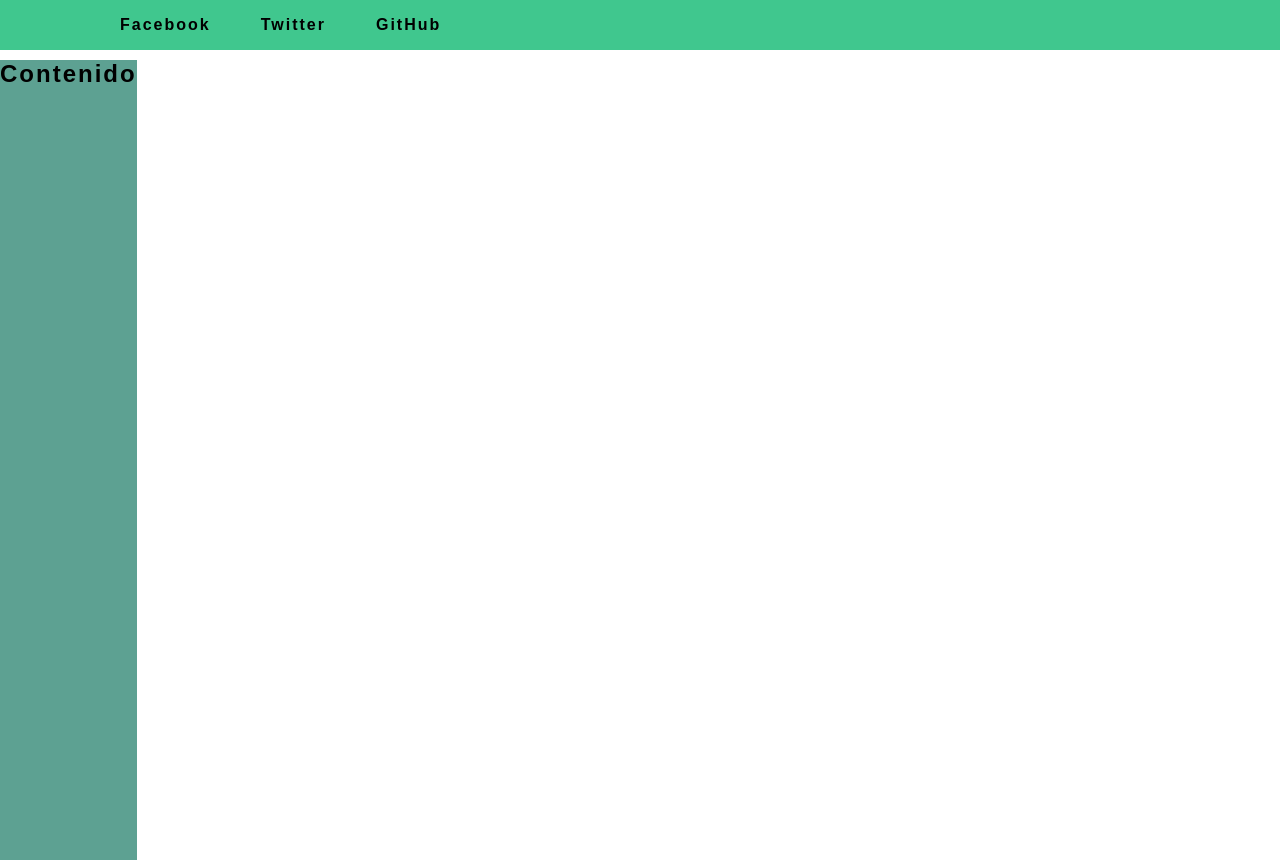
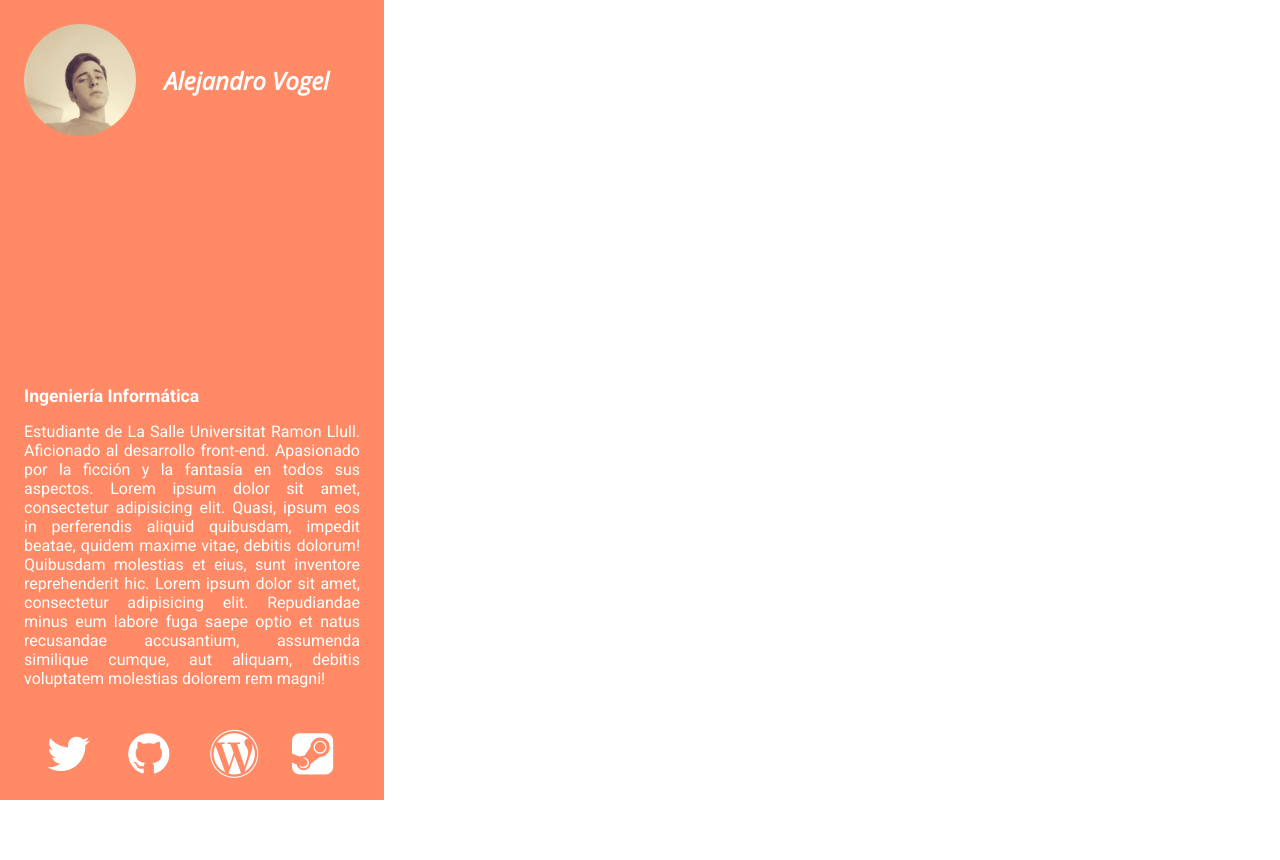
Before and after one commit to Stunny/stunny.github.io, a plain HTML site: page index.html in a window 1280 px wide. After the commit the page ends 800 px from the top, so only its background shows below. Drawn offline with nearby package versions, Linux system fonts and the light colour scheme.

Commit message:
Vuelta a empezar

```diff
--- /dev/null
+++ b/css/stylesheet.css
@@ -0,0 +1,112 @@
+/*General*/
+*{
+  box-sizing: border-box;
+}
+body{
+  background-color: white;
+  font-family: 'Roboto', sans-serif;
+  margin: 0;
+}
+a{
+  text-decoration: none;
+}
+div{
+  display: block;
+}
+a:visited{
+  text-decoration: none;
+}
+/* Barra lateral */
+.lateral{
+  background-color: #ff8a65;
+  bottom: 0;
+  padding: 1.5em;
+  position: fixed;
+  top: 0;
+  width: 30%;
+}
+
+/*Perfil*/
+.perfil__circulo{
+  margin: 0;
+  border-radius: 50%;
+  height: 7em;
+  overflow: hidden;
+  width: 7em;
+}
+.perfil__fotografia{
+  width: 100%;
+}
+.perfil__nombre{
+  color: white;
+  font-family: 'Open Sans', 'Roboto', sans-serif;
+  font-size: 1.5em;
+  margin-left: 1em;
+  width: auto;
+}
+.perfil__nombre:hover{
+  color: #ef5350;
+  transition: .45s;
+}
+.perfil__nombre, .perfil__circulo{
+  display:inline-block;
+  vertical-align: middle;
+}
+
+/*Informacion*/
+.informacion{
+  color: white;
+  display: block;
+  margin-right: 1.5em;
+  position: absolute;
+  bottom: 1em;
+  text-align: justify;
+}
+.informacion__wrapper{
+  height: 100%;
+  width: 100%;
+}
+.informacion__titulo{
+  font-size: 1.1em;
+}
+
+/*Redes Sociales*/
+.informacion__redes{
+  padding: 0;
+}
+.redes__wrapper{
+  height: 3em;
+  width: 100%;
+  margin-bottom: 2em;
+}
+.red{
+  display: inline-block;
+  font-size: 3em;
+}
+.red__link__wrapper{
+  height: 1em;
+  margin: 15px;
+  padding: .15em;
+  width: 1em;
+}
+.red__link i{
+  color: white;
+}
+.red__link i:hover{
+  color: #ef5350;
+  font-size: 1.1em;
+  transition: .2s;
+}
+.red__link{
+  color: white;
+}
+.red__link:visited{
+  color: white;
+}
+
+/*Contenido de la pagina*/
+.contenido{
+  padding: 1em;
+  right: 0;
+  width: 70%;
+}
--- a/index.html
+++ b/index.html
@@ -1,27 +1,59 @@
-<!doctype html>
-<html>
+<!DOCTYPE html>
+<html lang="en">
+
   <head>
     <meta charset="utf-8">
-    <link href="stylesheet.css" rel="stylesheet" type="text/css">
-    <title>Stunny</title>
+    <!--CSS External Libraries-->
+    <link rel="stylesheet" href="css/stylesheet.css" type="text/css">
+    <link rel="stylesheet" href="css/vendor/normalize.css">
+
+    <link href="https://maxcdn.bootstrapcdn.com/font-awesome/4.6.2/css/font-awesome.min.css" rel="stylesheet" integrity="sha384-aNUYGqSUL9wG/vP7+cWZ5QOM4gsQou3sBfWRr/8S3R1Lv0rysEmnwsRKMbhiQX/O" crossorigin="anonymous">
+    <link href='https://fonts.googleapis.com/css?family=Roboto:400,700&subset=latin,latin-ext' rel='stylesheet' type='text/css'>
+    <link href='https://fonts.googleapis.com/css?family=Open+Sans:400italic' rel='stylesheet' type='text/css'>
+
+    <title>Alejandro Vogel</title>
   </head>
 
   <body>
-    <div>
-      <nav class="navegacion">
-        <ul id="elementos_nav">
-          <li>Facebook</li>
-          <li>Twitter</li>
-          <li>GitHub</li>
+    <section class="lateral">
+      <div class="perfil">
+        <figure class="perfil__circulo">
+          <img src="img/perfil.jpg" alt="" class="perfil__fotografia">
+        </figure>
+        <h1 class="perfil__nombre">Alejandro Vogel</h1>
+      </div>
+
+      <div class="informacion">
+      <div class="informacion__wrapper">
+        <h2 class="informacion__titulo">Ingeniería Informática</h2>
+        <p class="informacion__descripcion">Estudiante de La Salle Universitat Ramon Llull. Aficionado al desarrollo front-end. Apasionado por la ficción y la fantasía en todos sus aspectos. Lorem ipsum dolor sit amet, consectetur adipisicing elit. Quasi, ipsum eos in perferendis aliquid quibusdam, impedit beatae, quidem maxime vitae, debitis dolorum! Quibusdam molestias et eius, sunt inventore reprehenderit hic.
+          Lorem ipsum dolor sit amet, consectetur adipisicing elit. Repudiandae minus eum labore fuga saepe optio et natus recusandae accusantium, assumenda similique cumque, aut aliquam, debitis voluptatem molestias dolorem rem magni!</p>
+      </div>
+      <div class="redes__wrapper">
+        <ul class="informacion__redes">
+          <li class="red"><a href="http://www.twitter.com/funnystunny" class="red__link" target="_blank">
+            <div class="red__link__wrapper"><i class="fa fa-twitter"></i></div>
+          </a></li>
+          <li class="red"><a href="http://www.github.com/stunny" class="red__link" target="_blank">
+
+            <div class="red__link__wrapper"><i class="fa fa-github"></i></div>
+
+          </a></li>
+          <li class="red"><a href="http://funnystunny.wordpress.com" class="red__link" target="_blank">
+            <div class="red__link__wrapper"><i class="fa fa-wordpress"></i></div>
+          </a></li>
+          <li class="red"><a href="http://steamcommunity.com/id/funnystunny/" class="red__link" target="_blank">
+            <div class="red__link__wrapper"><i class="fa fa-steam-square"></i></div>
+          </a></li>
         </ul>
-      </nav>
-    </div>
-    <div id="contenido">
-      <section class="contenido_ppal">
-        <header>
-          <h1>Contenido</h1>
-        </header>
-      </section>
-    </div>
+      </div>
+      </div>
+    </section>
+
+    <section class="contenido">
+      <div class="contenido__row">
+
+      </div>
+    </section>
   </body>
 </html>
--- a/prestylesheet.css
+++ /dev/null
@@ -1,49 +0,0 @@
-body{
-  background-color: #69a748
-}
-div{
-  width: 100%;
-}
-article{
-  width: 20%;
-  height: 25%;
-  float: left;
-  position: relative;
-  overflow: visible;
-  padding: 10px;
-  background-color: #36bb64;
-  background-size: 100%;
-  border-radius: 7px;
-}
-p{
-  text-align: center;
-}
-#nombre {
-  float: left;
-  position: relative;
-  margin-left: 0%;
-}
-h2, #nombre h1{
-  font-size: 50px;
-  font-family: "Oswald", sans-serif;
-  margin-left: 30%;
-  color: white;
-  letter-spacing: 5px;
-  text-shadow: 0 0 15px #6b716b;
-}
-#social{
-  float: left;
-  position: relative;
-  padding: 10px;
-  width: 100%;
-  height: 50%;
-}
-.socialIcon{
-  height: 100px;
-  width: 20%;
-  background-repeat: no-repeat;
-  background-image: url();
-}
-.button{
-
-}
--- a/stylesheet.css
+++ /dev/null
@@ -1,38 +0,0 @@
-body{
-  font-family: Arial, Helvetica, sans-serif;
-  font-weight: bold;
-  font-stretch: expanded;
-  letter-spacing: 2px;
-  margin: 0 auto;
-  background-color: #fff;
-}
-div{
-  float: left;
-  position: relative;
-}
-section{
-  width: 100%;
-  height: 800px;
-}
-#elementos_nav li{
-  list-style-type: none;
-  float: left;
-  position: relative;
-  margin-left: 50px;
-  top: 0px;
-  left: 30px;
-}
-.navegacion{
-  width: 100%;
-  margin: 0 auto;
-  height: 50px;
-  background-color: #40c78e;
-  margin-top: 0px;
-  margin-left: 0px;
-  position: fixed;
-}
-.contenido_ppal{
-  margin-top: 60px;
-  width: 100%;
-  background-color: #5da192;
-}
```
Also changed, not shown: preindex.html (deleted, +0 -26 lines), css/vendor/normalize.css (added), img/perfil.jpg (added), 3 other files.
